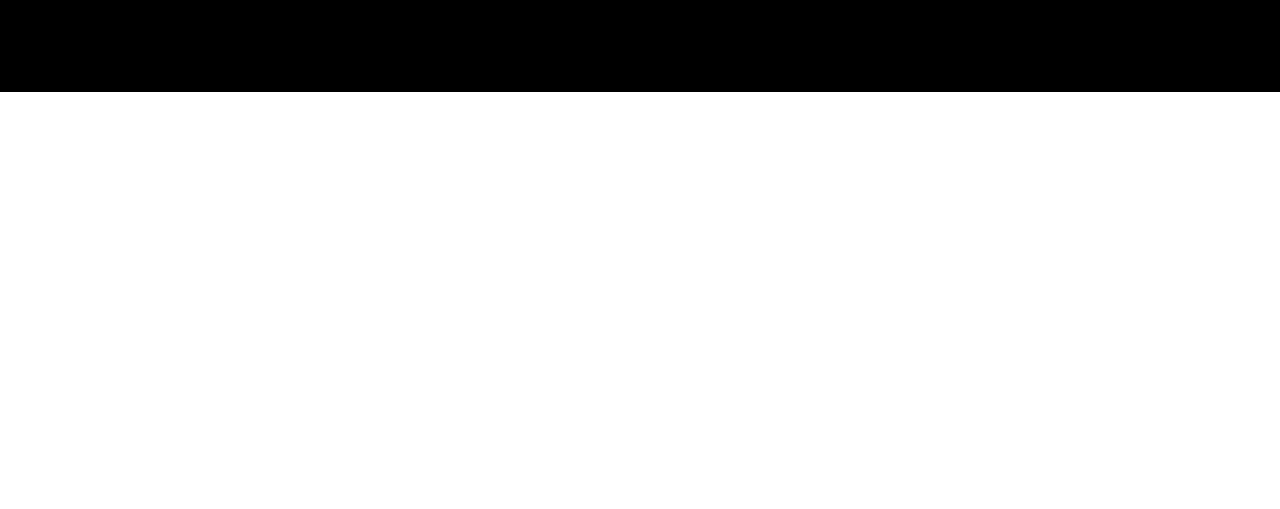
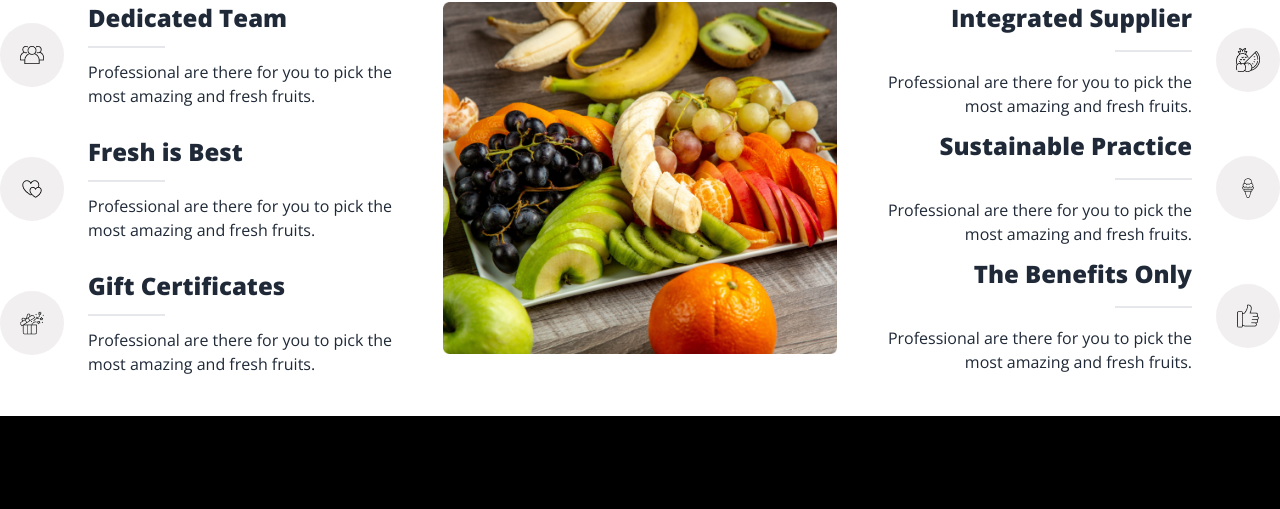
Before and after one commit to sifat70/fruit-website, a plain HTML site: page index.html in a window 1280 px wide. Shown: the part 2582-3091 px from the top of the page. Before the commit the page ends 2674 px from the top, so only its background shows below. Drawn offline with nearby package versions, Linux system fonts and the light colour scheme.

Commit message:
choace us section added

```diff
--- a/index.html
+++ b/index.html
@@ -101,7 +101,8 @@
                             <div class="max-w-md">
                                 <h1 class="text-5xl font-bold text-white">Exotic tastes at your doorstep</h1>
                                 <p class="py-6 text-white">We supply highly quality organic products</p>
-                                <button class="btn btn-xs sm:btn-sm md:btn-md lg:btn-lg bg-nav-bg text-white border-0">Responsive</button>
+                                <button
+                                    class="btn btn-xs sm:btn-sm md:btn-md lg:btn-lg bg-nav-bg text-white border-0">Responsive</button>
                             </div>
                         </div>
                     </div>
@@ -250,10 +251,12 @@
                                         <img src="./images/fruit1.png" alt="">
                                     </div>
                                     <h3 class="font-bold text-lg">Red Dragon</h3>
-                                    <p class="py-4">Professional employees are there for you to pick the most amazing and fresh fruits.</p>
+                                    <p class="py-4">Professional are there for you to pick the most amazing
+                                        and fresh fruits.</p>
                                     <div class="rating mt-3">
                                         <input type="radio" name="rating-2" class="mask mask-star-2 bg-orange-400" />
-                                        <input type="radio" name="rating-2" class="mask mask-star-2 bg-orange-400" checked />
+                                        <input type="radio" name="rating-2" class="mask mask-star-2 bg-orange-400"
+                                            checked />
                                         <input type="radio" name="rating-2" class="mask mask-star-2 bg-orange-400" />
                                         <input type="radio" name="rating-2" class="mask mask-star-2 bg-orange-400" />
                                         <input type="radio" name="rating-2" class="mask mask-star-2 bg-orange-400" />
@@ -408,6 +411,100 @@
             </div>
         </section>
         <!-- team section end-->
+        <!-- Why Choose Us -->
+        <section class="mt-[140px]">
+            <div class="text-center space-y-6 pb-12">
+                <h3 class="text-fruit-color-3 text-4xl font-extrabold">Why Choose Us</h3>
+                <p class="text-fruit-color-2">Contrary to popular belief, is not simply random text. It has roots in a
+                    piece of classical <br> Latin literature from 45 BC, making it over 2000 years old.</p>
+            </div>
+
+            <div class="grid grid-cols-1 md:grid-cols-3 gap-12">
+                <!-- Left part -->
+                <div class="space-y-7">
+                    <div class="flex flex-col md:flex-row justify-center items-center gap-6">
+                        <div>
+                            <div class="w-16 h-16 rounded-full bg-[#ddd6d666] flex justify-center items-center">
+                                <img src="./images/icons/group.png" alt="">
+                            </div>
+                        </div>
+                        <div class="space-y-3">
+                            <h4 class="text-2xl font-extrabold text-fruit-color-3">Dedicated Team</h4>
+                            <div class="w-1/4 border-b-2"></div>
+                            <p>Professional are there for you to pick the most amazing and fresh fruits.</p>
+                        </div>
+                    </div>
+                    <div class="flex flex-col md:flex-row justify-center items-center gap-6">
+                        <div>
+                            <div class="w-16 h-16 rounded-full bg-[#ddd6d666] flex justify-center items-center">
+                                <img src="./images/icons/love.png" alt="">
+                            </div>
+                        </div>
+                        <div class="space-y-3">
+                            <h4 class="text-2xl font-extrabold text-fruit-color-3">Fresh is Best</h4>
+                            <div class="w-1/4 border-b-2"></div>
+                            <p>Professional are there for you to pick the most amazing and fresh fruits.</p>
+                        </div>
+                    </div>
+                    <div class="flex flex-col md:flex-row justify-center items-center gap-6">
+                        <div>
+                            <div class="w-16 h-16 rounded-full bg-[#ddd6d666] flex justify-center items-center">
+                                <img src="./images/icons/gift.png" alt="">
+                            </div>
+                        </div>
+                        <div class="space-y-3">
+                            <h4 class="text-2xl font-extrabold text-fruit-color-3">Gift Certificates</h4>
+                            <div class="w-1/4 border-b-2"></div>
+                            <p>Professional are there for you to pick the most amazing and fresh fruits.</p>
+                        </div>
+                    </div>
+                </div>
+                <!-- Middle Part -->
+                <div>
+                    <img src="./images/whychoose1.png" alt="">
+                </div>
+                <!-- Right Part -->
+                <div class="space-y-3">
+                    <div class="flex flex-col md:flex-row-reverse justify-center items-center gap-6">
+                        <div>
+                            <div class="w-16 h-16 rounded-full bg-[#ddd6d666] flex justify-center items-center">
+                                <img src="./images/icons/fruit.png" alt="">
+                            </div>
+                        </div>
+                        <div class="space-y-3 text-right">
+                            <h4 class="text-2xl font-extrabold text-fruit-color-3">Integrated Supplier</h4>
+                            <div class="w-1/4 border-b-2 inline-block"></div>
+                            <p>Professional are there for you to pick the most amazing and fresh fruits.</p>
+                        </div>
+                    </div>
+                    <div class="flex flex-col md:flex-row-reverse justify-center items-center gap-6">
+                        <div>
+                            <div class="w-16 h-16 rounded-full bg-[#ddd6d666] flex justify-center items-center">
+                                <img src="./images/icons/ice-cream.png" alt="">
+                            </div>
+                        </div>
+                        <div class="space-y-3 text-right">
+                            <h4 class="text-2xl font-extrabold text-fruit-color-3">Sustainable Practice</h4>
+                            <div class="w-1/4 border-b-2 inline-block"></div>
+                            <p>Professional are there for you to pick the most amazing and fresh fruits.</p>
+                        </div>
+                    </div>
+                    <div class="flex flex-col md:flex-row-reverse justify-center items-center gap-6">
+                        <div>
+                            <div class="w-16 h-16 rounded-full bg-[#ddd6d666] flex justify-center items-center">
+                                <img src="./images/icons/like.png" alt="">
+                            </div>
+                        </div>
+                        <div class="space-y-3 text-right">
+                            <h4 class="text-2xl font-extrabold text-fruit-color-3">The Benefits Only</h4>
+                            <div class="w-1/4 border-b-2 inline-block"></div>
+                            <p>Professional are there for you to pick the most amazing and fresh fruits.</p>
+                        </div>
+                    </div>
+
+                </div>
+            </div>
+        </section>
     </main>
 
     <footer class="footer footer-center h-[350px] p-10 bg-black text-primary-content lg:mt-10">
```
Also changed, not shown: images/icons/fruit.png (added), images/icons/gift.png (added), images/icons/group.png (added), images/icons/ice-cream.png (added), images/icons/like.png (added), images/icons/love.png (added).
